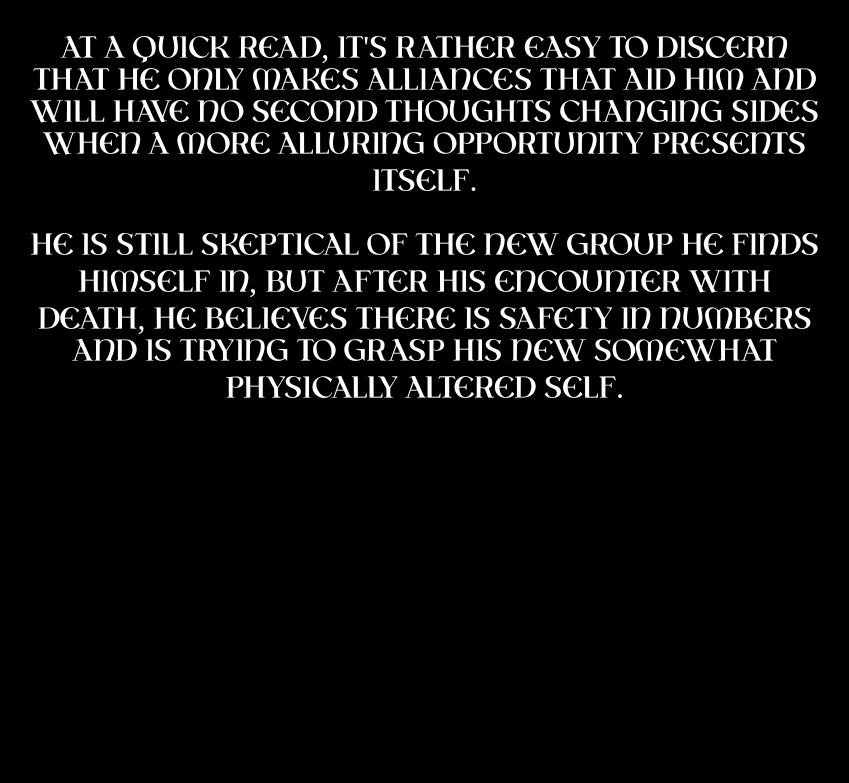
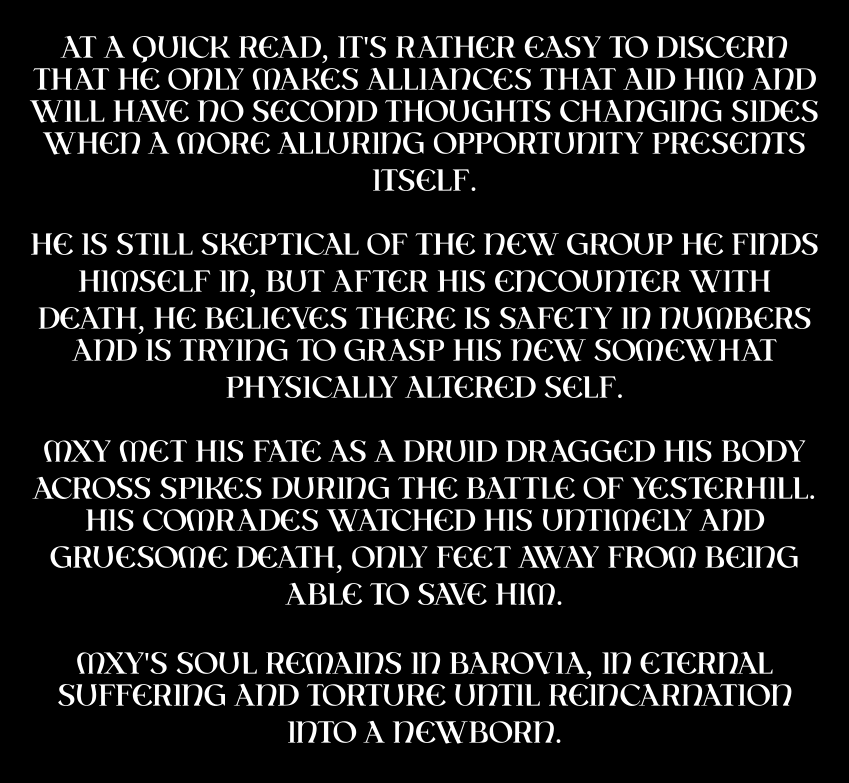
Before and after one commit to paigethompson150/CurseOfStrahd, a plain HTML site: page characters/graveyard.html in a window 1280 px wide. Shown: the part 1015-1798 px from the top of the page, without its empty margins (207-1056 px from the left). Before the commit the page ends 1453 px from the top, so only its background shows below. Drawn offline with Linux system fonts and the light colour scheme.

Commit message:
updated mxy description

```diff
--- a/characters/graveyard.html
+++ b/characters/graveyard.html
@@ -36,6 +36,8 @@
           <p>
             He is still skeptical of the new group he finds himself in, but after his encounter with death, he believes there is safety in numbers and is trying to grasp his new somewhat physically altered self.
           </p>
+          <p>Mxy met his fate as a druid dragged his body across spikes during the battle of Yesterhill. His comrades watched his untimely and gruesome death, only feet away from being able to save him.</p>
+          <p>Mxy's soul remains in Barovia, in eternal suffering and torture until reincarnation into a newborn.</p>
         </div>
       </div>
 
```
